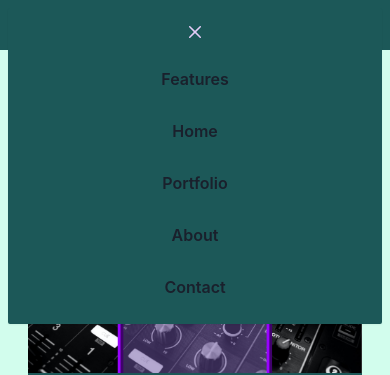
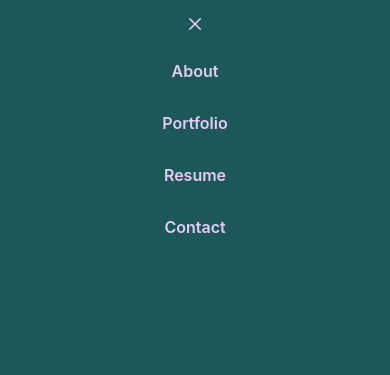
Before and after one commit to dctristero/daniel-cohen-portfolio, a React (Create React App) app: page /daniel-cohen-portfolio/portfolio in a window 390 px wide. Both pictures are taken after a click on the button "Open menu". Shown: the top 375 px of the page. Built offline with nearby package versions, Linux system fonts and the light colour scheme.

Commit message:
polished mobilenav

```diff
--- a/src/components/card-proj-lg.js
+++ b/src/components/card-proj-lg.js
@@ -45,7 +45,7 @@ const BigProj = () => {
               fontSize="2xl"
               href="https://matthewmontiel.github.io/daja-limavi/"
               mt={0}
-              _hover={{ color: "gray.600", textDecor: "underline" }}
+              _hover={{ color: "primary.400", textDecor: "underline" }}
             >
               DJ Limavi
             </Link>
--- a/src/components/navbar.js
+++ b/src/components/navbar.js
@@ -1,6 +1,6 @@
 import React from "react";
-import "../App.css"
-import {Link} from "react-router-dom"
+import "../App.css";
+import { Link } from "react-router-dom";
 import {
   chakra,
   Box,
@@ -34,10 +34,11 @@ const Navbar = () => {
         alignItems="center"
       >
         <Flex
-        justifyContent="space-between"
-        alignItems="center"
-        w="full"
-        h="full">
+          justifyContent="space-between"
+          alignItems="center"
+          w="full"
+          h="full"
+        >
           <Flex>
             <chakra.a
               href="/"
@@ -48,26 +49,66 @@ const Navbar = () => {
               <VisuallyHidden>Choc</VisuallyHidden>
             </chakra.a>
             <chakra.h1 fontSize="xl" fontWeight="medium" ml="2">
-            <Link to="/">Daniel Cohen</Link>
+              <Link to="/">Daniel Cohen</Link>
             </chakra.h1>
           </Flex>
-          <HStack display="flex" alignItems="center" spacing={1} >
+          <HStack display="flex" alignItems="center" spacing={1}>
             <HStack
               spacing={1}
               mr={1}
               display={{ base: "none", md: "inline-flex" }}
             >
-              <Button color={["primary.300"]} className="navbtn" variant="ghost"><Link to="daniel-cohen-portfolio/">About</Link></Button>
-              <Button color={["primary.300"]} className="navbtn" variant="ghost"><Link to="daniel-cohen-portfolio/portfolio">Portfolio</Link></Button>
-              <Button color={["primary.300"]} className="navbtn" variant="ghost"><Link to="daniel-cohen-portfolio/resume">Resume</Link></Button>
-              <Button color={["primary.300"]} className="navbtn" variant="ghost"><Link to="daniel-cohen-portfolio/contact">Contact</Link></Button>
+              <Button
+                as="a"
+                href="/daniel-cohen-portfolio"
+                color={["primary.300"]}
+                className="navbtn"
+                variant="ghost"
+                _hover={{ color: "primary.400", textDecor: "underline" }}
+                _active={{ color: "primary.400", textDecor: "underline" }}
+              >
+                About
+              </Button>
+              <Button
+                as="a"
+                href="/daniel-cohen-portfolio/portfolio"
+                color={["primary.300"]}
+                className="navbtn"
+                variant="ghost"
+                _hover={{ color: "primary.400", textDecor: "underline" }}
+                _active={{ color: "primary.400", textDecor: "underline" }}
+              >
+                Portfolio
+              </Button>
+              <Button
+                as="a"
+                href="/daniel-cohen-portfolio/resume"
+                color={["primary.300"]}
+                className="navbtn"
+                variant="ghost"
+                _hover={{ color: "primary.400", textDecor: "underline" }}
+                _active={{ color: "primary.400", textDecor: "underline" }}
+              >
+                Resume
+              </Button>
+              <Button
+                as="a"
+                href="/daniel-cohen-portfolio/contact"
+                color={["primary.300"]}
+                className="navbtn"
+                variant="ghost"
+                _hover={{ color: "primary.400", textDecor: "underline" }}
+                _active={{ color: "primary.400", textDecor: "underline" }}
+              >
+                Contact
+              </Button>
             </HStack>
             <Box display={{ base: "inline-flex", md: "none" }}>
               <IconButton
                 display={{ base: "flex", md: "none" }}
                 aria-label="Open menu"
                 fontSize="20px"
-                color="gray.800"
+                color={["primary.300"]}
                 _dark={{ color: "inherit" }}
                 variant="ghost"
                 icon={<AiOutlineMenu />}
@@ -83,31 +124,69 @@ const Navbar = () => {
                 flexDirection="column"
                 p={2}
                 pb={4}
-                m={2}
+                h="full"
                 bg={bg}
                 spacing={3}
                 rounded="sm"
                 shadow="sm"
               >
                 <CloseButton
+                  mr={0}
+                  w="full"
                   aria-label="Close menu"
                   onClick={mobileNav.onClose}
                 />
-
-                <Button className="navbtn" w="full" variant="ghost">
-                  <Link to="/portfolio">Features</Link>
+                <Button
+                  as="a"
+                  href="/daniel-cohen-portfolio"
+                  color={["primary.300"]}
+                  className="navbtn"
+                  w="full"
+                  variant="ghost"
+                  _hover={{ color: "primary.400", bg:"primary.200", textDecor: "underline" }}
+                  _active={{ color: "primary.400" }}
+                  onClick={mobileNav.onClose}
+                >
+                  About
                 </Button>
-                <Button className="navbtn" w="full" variant="ghost">
-                  <Link to="/">Home</Link>
+                <Button
+                    as="a"
+                    href="/daniel-cohen-portfolio/portfolio"
+                  color={["primary.300"]}
+                  className="navbtn"
+                  w="full"
+                  variant="ghost"
+                  _hover={{ color: "primary.400", bg:"primary.200", textDecor: "underline" }}
+                  _active={{ color: "primary.400" }}
+                  onClick={mobileNav.onClose}
+                >
+                  Portfolio
                 </Button>
-                <Button className="navbtn" w="full" variant="ghost">
-                  <Link to="/portfolio">Portfolio</Link>
+                <Button
+                  as="a"
+                  href="/daniel-cohen-portfolio/resume"
+                  color={["primary.300"]}
+                  className="navbtn"
+                  w="full"
+                  variant="ghost"
+                  _hover={{ color: "primary.400", bg:"primary.200", textDecor: "underline" }}
+                  _active={{ color: "primary.400" }}
+                  onClick={mobileNav.onClose}
+                >
+                  <Link to="daniel-cohen-portfolio/resume">Resume</Link>
                 </Button>
-                <Button className="navbtn" w="full" variant="ghost">
-                  <Link to="/about">About</Link>
-                </Button>
-                <Button className="navbtn" w="full" variant="ghost">
-                  <Link to="/contact">Contact</Link>
+                <Button
+                  as="a"
+                  href="/daniel-cohen-portfolio/contact"
+                  color={["primary.300"]}
+                  className="navbtn"
+                  w="full"
+                  variant="ghost"
+                  _hover={{ color: "primary.400", bg:"primary.200", textDecor: "underline" }}
+                  _active={{ color: "primary.400" }}
+                  onClick={mobileNav.onClose}
+                >
+                  Contact
                 </Button>
               </VStack>
             </Box>
--- a/src/pages/TO-DO.js
+++ b/src/pages/TO-DO.js
@@ -5,5 +5,8 @@
 // on contact page make the links only look different on hover
 // pick better color for links
 // make header boxes on resume and contact match header boxes from about and portfolio
+// make footer display at bottom instead of below bottom of viewport
+// fix button styling and links in footer
+// make sure all pages extend to bottom of viewport
 
 // make small project card sizes perfectly consistent with each other
--- a/src/pages/about.js
+++ b/src/pages/about.js
@@ -165,7 +165,12 @@ export default function About(){
               fontSize="xl"
               mt={6}
             >
-              The bootcamp isn't the only experience I carry with me into the development world. My background in music theory gave me the skills to comfortably navigate and build the complex, interconnected logic of the back end. My experience in numerous opera productions taught me to put myself in the head of an audience member (or user) and understand what they see, which has informed my clear and artistic approach to front-end development. And my experiences as a teacher and a freelance writer have made me a strong communicator, someone collaborators can depend on for information and guidance.
+              The bootcamp isn't the only experience I carry with me into the development world.
+              My background in music theory gave me the skills to comfortably navigate and build the complex,
+              interconnected logic of the back end. My experience in numerous staged opera productions taught me about
+              visual communication, and has informed my clear and artistic approach to front-end development.
+              And my experiences as a teacher and a freelance writer have made me a strong communicator,
+              someone collaborators can depend on for information and guidance.
             </chakra.p>
             <chakra.p
               display="block"
```
